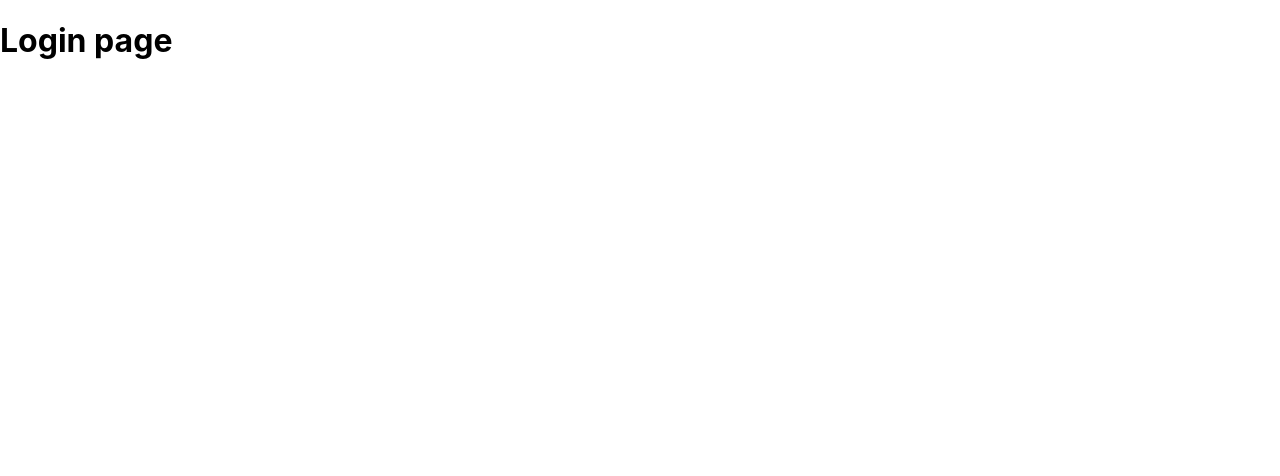
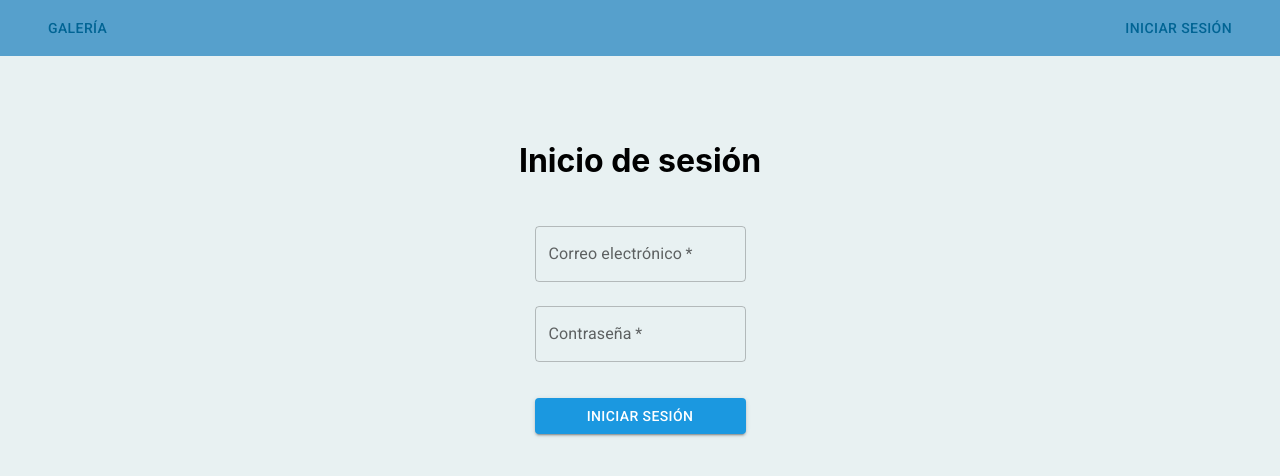
Before and after one commit to camilaF2022/Catalogo-, a React (Create React App) app in the folder catalogo-arqueologico/: page /login in a window 1280 px wide. Shown: the top 476 px of the page. Built offline with nearby package versions, Linux system fonts and the light colour scheme.

Commit message:
Add Login and a minimalistic MenuBar

```diff
--- a/catalogo-arqueologico/src/components/Layout.jsx
+++ b/catalogo-arqueologico/src/components/Layout.jsx
@@ -1,18 +1,26 @@
 import React from "react";
 import { Route, Routes } from "react-router-dom";
+import { styled } from "@mui/material/styles";
+import Grid from "@mui/material/Grid";
+import MenuBar from "./MenuBar";
 import { Home } from "../pages/Home";
 import { Login } from "../pages/Login";
 
 const Layout = () => {
   return (
-    <>
-      {/* <Menu /> */}
+    <CustomGrid>
+      <MenuBar />
       <Routes>
         <Route path="/" element={<Home />} />
         <Route path="/login" element={<Login />} />
       </Routes>
-    </>
+    </CustomGrid>
   );
 };
 
+const CustomGrid = styled(Grid)(({ theme }) => ({
+  backgroundColor: theme.palette.background.main,
+  minHeight: theme.spacing(100),
+}));
+
 export default Layout;
--- /dev/null
+++ b/catalogo-arqueologico/src/components/MenuBar.jsx
@@ -0,0 +1,39 @@
+import React from "react";
+import { styled } from "@mui/material/styles";
+import Grid from "@mui/material/Grid";
+import { Link } from "react-router-dom";
+import { Button } from "@mui/material";
+
+const MenuBar = () => {
+  return (
+    <CustomGrid container>
+      <Grid item textAlign="left">
+        <Link to="/gallery">
+          <Button variant="text" color="secondary">
+            Galería
+          </Button>
+        </Link>
+      </Grid>
+      <Grid item textAlign="right">
+        <Link to="/login">
+          <Button variant="text" color="secondary">
+            Iniciar sesión
+          </Button>
+        </Link>
+      </Grid>
+    </CustomGrid>
+  );
+};
+
+const CustomGrid = styled(Grid)(({ theme }) => ({
+  backgroundColor: theme.palette.menu.main,
+  color: "white",
+  height: theme.spacing(7),
+  paddingLeft: theme.spacing(5),
+  paddingRight: theme.spacing(5),
+  justifyContent: "space-between",
+  display: "flex",
+  alignItems: "center",
+}));
+
+export default MenuBar;
--- a/catalogo-arqueologico/src/pages/Login/Login.jsx
+++ b/catalogo-arqueologico/src/pages/Login/Login.jsx
@@ -1,11 +1,82 @@
-import React from 'react';
+import React, { useState } from "react";
+import { styled } from "@mui/material/styles";
+import Box from "@mui/material/Box";
+import TextField from "@mui/material/TextField";
+import Button from "@mui/material/Button";
+import { Stack } from "@mui/material";
 
 const Login = () => {
-    return (
-        <div>
-            <h1>Login page</h1>
-        </div>
-    );
+  const [formValues, setFormValues] = useState({
+    email: "",
+    password: "",
+  });
+
+  const handleChange = (e) => {
+    const { name, value } = e.target;
+    setFormValues({
+      ...formValues,
+      [name]: value,
+    });
+  };
+
+  const handleSubmit = (e) => {
+    e.preventDefault();
+    console.log(formValues);
+    setFormValues({
+      email: "",
+      password: "",
+    });
+  };
+
+  return (
+    <CustomStack>
+      <h1>Inicio de sesión</h1>
+      <CustomBox
+        component="form"
+        autoComplete="off"
+        onChange={handleChange}
+        onSubmit={handleSubmit}
+      >
+        <TextField
+          required
+          id="email"
+          name="email"
+          label="Correo electrónico"
+          type="email"
+          margin="normal"
+          value={formValues.email}
+        />
+        <TextField
+          required
+          id="password"
+          name="password"
+          label="Contraseña"
+          type="password"
+          margin="normal"
+          value={formValues.password}
+        />
+        <CustomButton variant="contained" color="primary" type="submit">
+          Iniciar sesión
+        </CustomButton>
+      </CustomBox>
+    </CustomStack>
+  );
 };
 
+const CustomStack = styled(Stack)(({ theme }) => ({
+  justifyContent: "center",
+  alignItems: "center",
+  paddingTop: theme.spacing(8),
+  rowGap: theme.spacing(1),
+}));
+
+const CustomBox = styled(Box)(({ theme }) => ({
+  display: "flex",
+  flexDirection: "column",
+}));
+
+const CustomButton = styled(Button)(({ theme }) => ({
+  marginTop: theme.spacing(3.5),
+}));
+
 export default Login;
```
